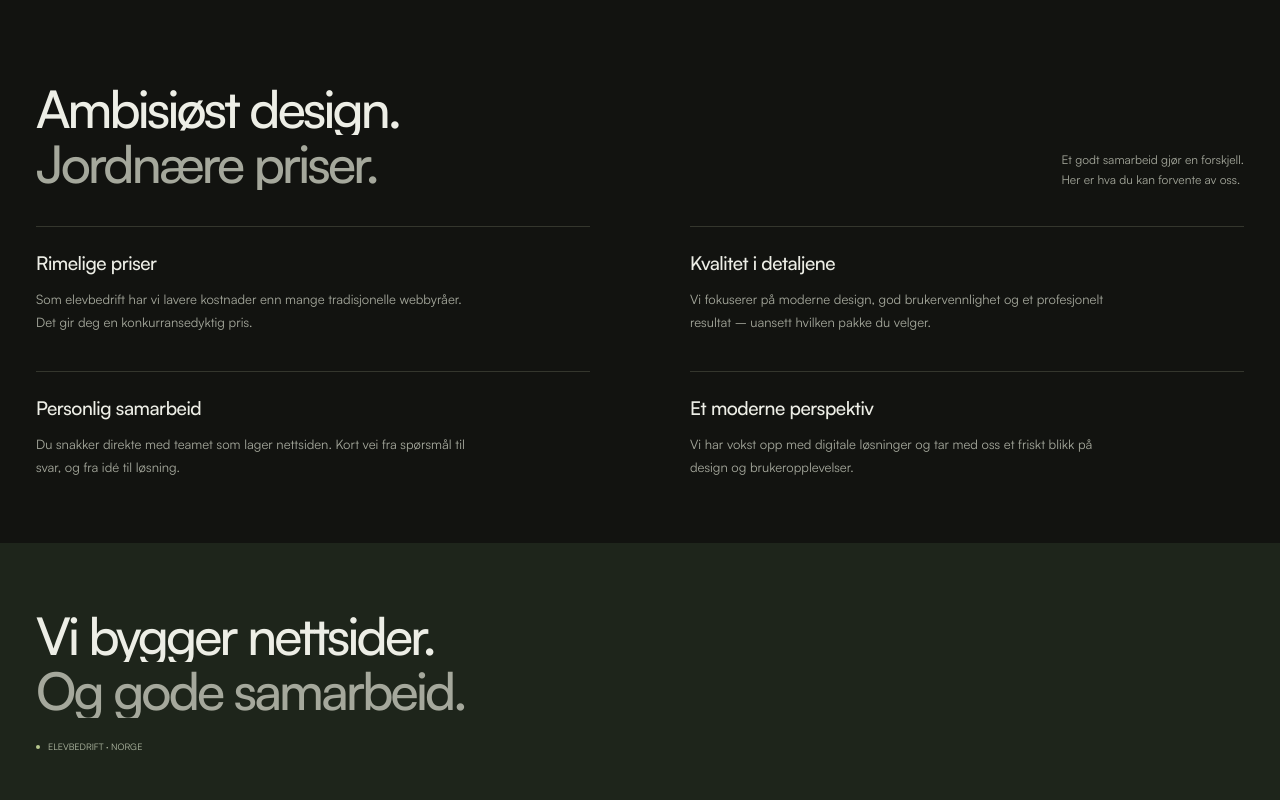
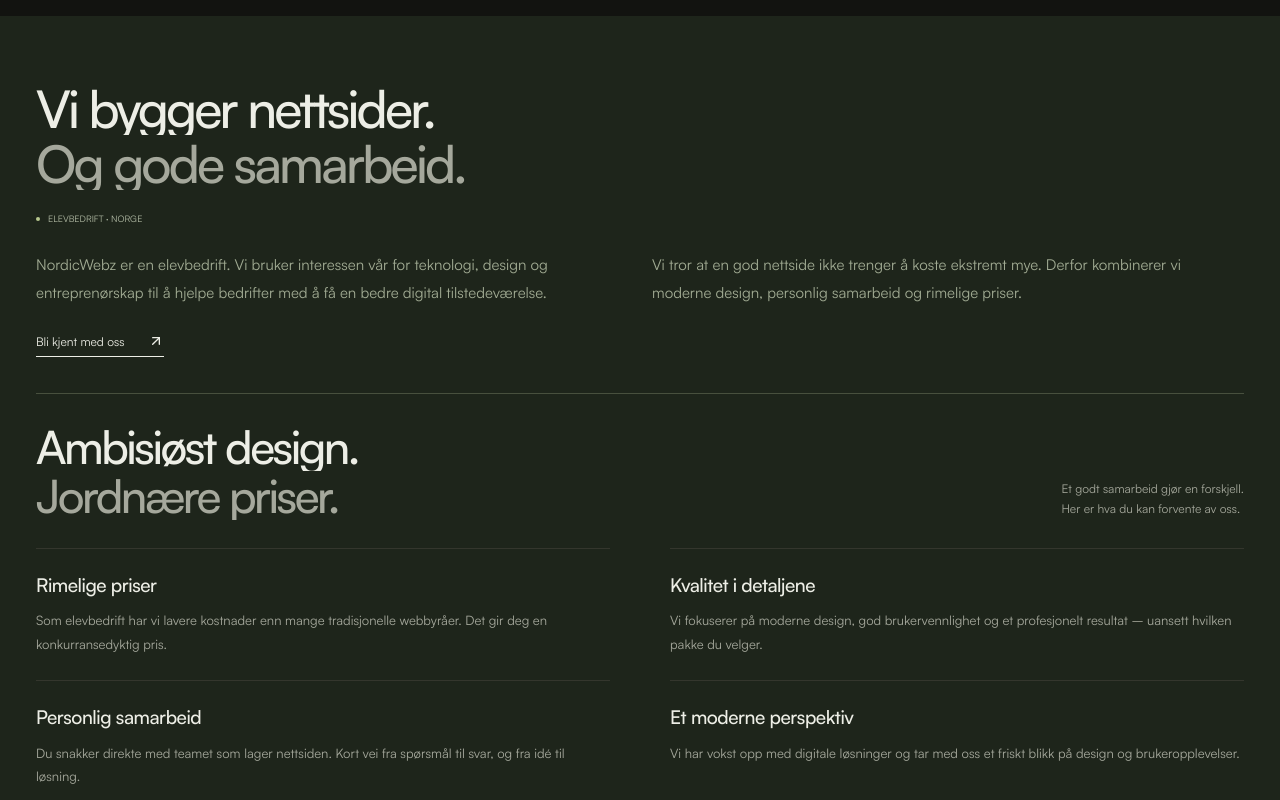
Before and after one commit to falkrynningeivind-svg/NordicWebz, a Next.js app: page / in a window 1280 px wide. Shown: the part 4820-5620 px from the top of the page. Built offline with nearby package versions, Linux system fonts and the light colour scheme; no server answers.

Commit message:
Combine About and shared values into one green section

```diff
--- a/app/globals.css
+++ b/app/globals.css
@@ -1058,9 +1058,6 @@ h3 {
 .process {
   padding-bottom: 85px;
 }
-.why {
-  padding-top: 60px;
-}
 .reasons-grid {
   display: grid;
   grid-template-columns: 1fr 1fr;
@@ -1084,7 +1081,7 @@ h3 {
   background: #1e251b;
   padding-block: 90px;
 }
-.about .split-heading {
+.about-intro .split-heading {
   display: block;
   margin-bottom: 50px;
 }
@@ -2009,7 +2006,7 @@ h3 {
   .about-body p {
     font-size: 14px;
   }
-  .about .split-heading {
+  .about-intro .split-heading {
     margin-bottom: 35px;
   }
   .faq-layout {
@@ -2682,7 +2679,7 @@ html[data-motion-paused='true'] .handwritten-stroke path {
     font-size: clamp(30px, min(3.6vw, 4.8vh), 53px);
   }
   .problem .split-heading,
-  .about .split-heading {
+  .about-intro .split-heading {
     margin-bottom: clamp(24px, 4vh, 50px);
   }
   .reasons-grid {
@@ -3038,3 +3035,121 @@ html[data-motion-paused='true'] .handwritten-stroke path {
     margin-top: 36px;
   }
 }
+
+/* One green About section, with the introduction above the shared values. */
+.about-intro {
+  display: grid;
+  grid-template-columns: 1fr 1.1fr;
+  gap: 18px 40px;
+  align-items: center;
+}
+.about-intro > .split-heading {
+  grid-column: 1;
+  grid-row: 1;
+  margin-bottom: 0;
+}
+.about-intro .about-body {
+  grid-column: 2;
+  grid-row: 1 / span 2;
+  margin: 0;
+  max-width: none;
+  gap: 30px;
+}
+.about-intro > .text-link {
+  grid-column: 1;
+  grid-row: 2;
+  justify-self: start;
+  margin-top: 0;
+}
+.about-reasons {
+  margin-top: 48px;
+  padding-top: 32px;
+  border-top: 1px solid #48503e;
+}
+.about-reasons .split-heading {
+  margin-bottom: 28px;
+}
+.about-reasons h2 {
+  font-size: clamp(30px, 3.6vw, 54px);
+}
+.about-reasons .reasons-grid {
+  gap: 24px 60px;
+}
+.about-reasons .reasons-grid p {
+  max-width: none;
+}
+@media (min-width: 1000px) and (hover: hover) {
+  .about-intro {
+    gap: 16px 40px;
+  }
+  .about-intro .about-badge {
+    margin-top: 12px;
+  }
+  .about-intro .about-body p {
+    font-size: clamp(13px, 1.3vh, 15px);
+    line-height: 1.65;
+  }
+  .about-reasons {
+    margin-top: clamp(20px, 3vh, 48px);
+    padding-top: clamp(16px, 2.2vh, 32px);
+  }
+  .about-reasons h2 {
+    font-size: clamp(26px, 3.8vh, 54px);
+  }
+  .about-reasons .split-heading {
+    margin-bottom: clamp(14px, 2vh, 28px);
+  }
+  .about-reasons .reasons-grid {
+    gap: clamp(12px, 1.8vh, 26px) 50px;
+  }
+  .about-reasons .reasons-grid article {
+    padding-top: clamp(10px, 1.5vh, 22px);
+  }
+  .about-reasons .reasons-grid h3 {
+    font-size: clamp(16px, 1.8vh, 19px);
+    margin-bottom: 6px;
+  }
+  .about-reasons .reasons-grid p {
+    font-size: clamp(12px, 1.2vh, 13px);
+    line-height: 1.6;
+  }
+}
+@media (max-width: 999px),
+  (min-width: 1000px) and (max-width: 1366px) and (hover: none) {
+  .about-intro {
+    grid-template-columns: 1fr;
+    gap: 24px;
+  }
+  .about-intro > .split-heading,
+  .about-intro .about-body,
+  .about-intro > .text-link {
+    grid-column: auto;
+    grid-row: auto;
+  }
+  .about-intro .about-body {
+    gap: 24px;
+  }
+  .about-reasons {
+    margin-top: 36px;
+    padding-top: 28px;
+  }
+}
+@media (max-width: 760px) {
+  .about-reasons .split-heading {
+    display: block;
+  }
+  .about-reasons .heading-aside {
+    margin-top: 20px;
+  }
+  .about-intro .about-body {
+    grid-template-columns: 1fr;
+  }
+  .about-reasons .reasons-grid {
+    gap: 25px;
+  }
+}
+@media (max-width: 380px) {
+  .about-reasons .reasons-grid {
+    grid-template-columns: 1fr;
+  }
+}
--- a/app/page.tsx
+++ b/app/page.tsx
@@ -1,12 +1,6 @@
 import { Header } from '@/components/header';
 import { Hero } from '@/components/hero';
-import {
-  ProblemSection,
-  WhyUs,
-  Process,
-  About,
-  Footer,
-} from '@/components/sections';
+import { ProblemSection, Process, About, Footer } from '@/components/sections';
 import { Pricing } from '@/components/pricing';
 import { Portfolio } from '@/components/portfolio';
 import { FAQ } from '@/components/faq';
@@ -25,7 +19,6 @@ export default function Home() {
         <Services />
         <Portfolio />
         <Process />
-        <WhyUs />
         <About />
         <FAQ />
         <Pricing />
--- a/components/section-navigation.tsx
+++ b/components/section-navigation.tsx
@@ -6,6 +6,7 @@ const alignedSections = new Set([
   'priser',
   'kontakt',
   'prosjekter',
+  'om-oss',
 ]);
 
 export function SectionNavigation() {
--- a/components/sections.tsx
+++ b/components/sections.tsx
@@ -96,10 +96,9 @@ export function Process() {
     </section>
   );
 }
-export function WhyUs() {
+function AboutReasons() {
   return (
-    <section className="section why" id="hvorfor-oss">
-      <div className="container">
+    <div className="about-reasons" id="hvorfor-oss">
       <div className="split-heading">
         <h2>
           Ambisiøst design.
@@ -121,13 +120,13 @@ export function WhyUs() {
         ))}
       </div>
     </div>
-    </section>
   );
 }
 export function About() {
   return (
     <section id="om-oss" className="section about">
       <div className="container">
+        <div className="about-intro">
           <div className="split-heading">
             <h2>
               Vi bygger nettsider.
@@ -141,18 +140,20 @@ export function About() {
           <div className="about-body">
             <p>
               NordicWebz er en elevbedrift. Vi bruker interessen vår for
-            teknologi, design og entreprenørskap til å hjelpe bedrifter med å få
-            en bedre digital tilstedeværelse.
+              teknologi, design og entreprenørskap til å hjelpe bedrifter med å
+              få en bedre digital tilstedeværelse.
             </p>
             <p>
-            Vi tror at en god nettside ikke trenger å koste ekstremt mye. Derfor
-            kombinerer vi moderne design, personlig samarbeid og rimelige
-            priser.
+              Vi tror at en god nettside ikke trenger å koste ekstremt mye.
+              Derfor kombinerer vi moderne design, personlig samarbeid og
+              rimelige priser.
             </p>
           </div>
           <a className="text-link" href="#kontakt">
             Bli kjent med oss <ArrowUpRight size={16} />
           </a>
+        </div>
+        <AboutReasons />
       </div>
     </section>
   );
```
Also changed, not shown: 1 other file (tests, documents, lock files or other folders). Lines whose indentation alone changed are shown as unchanged.
